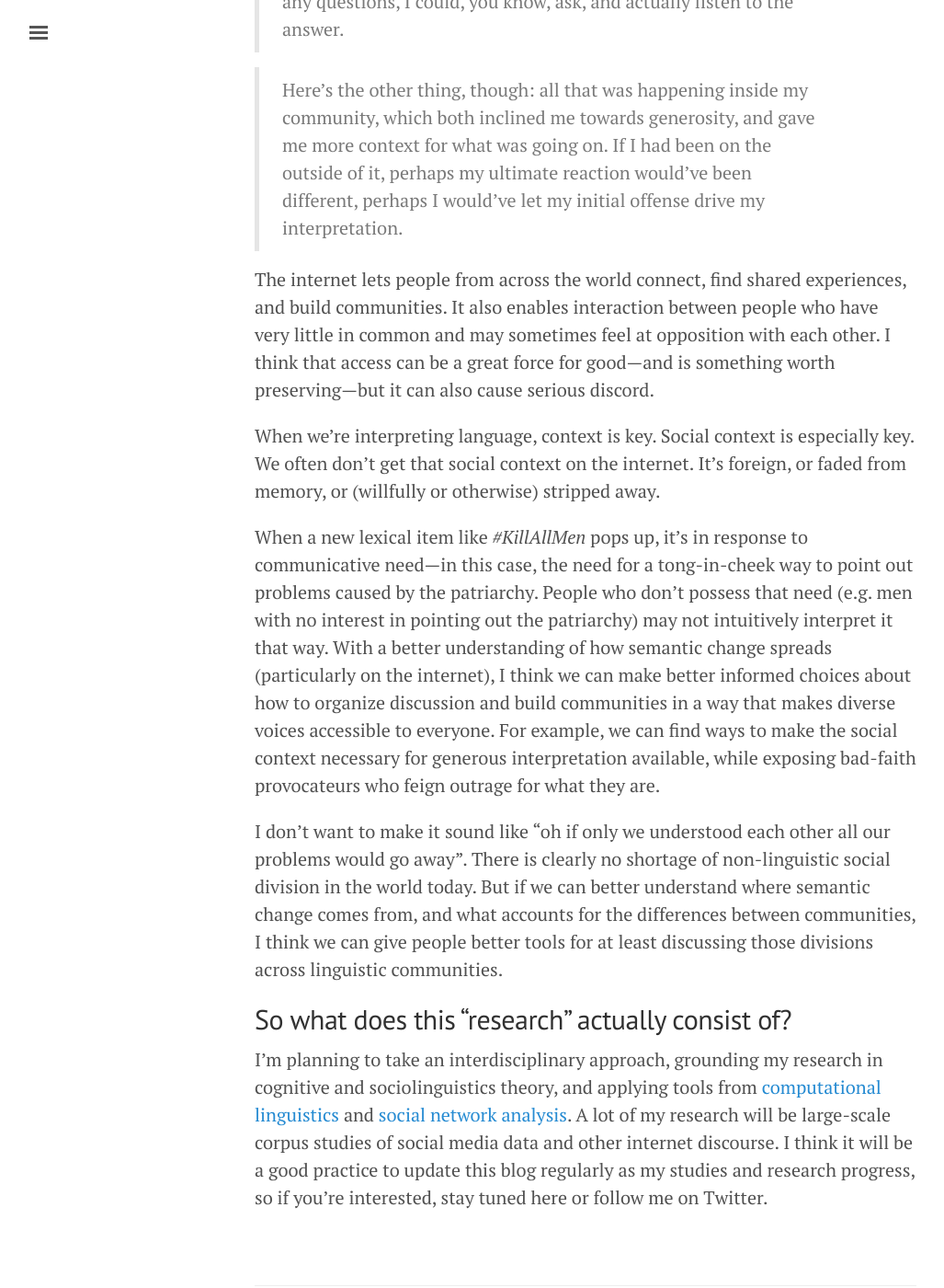
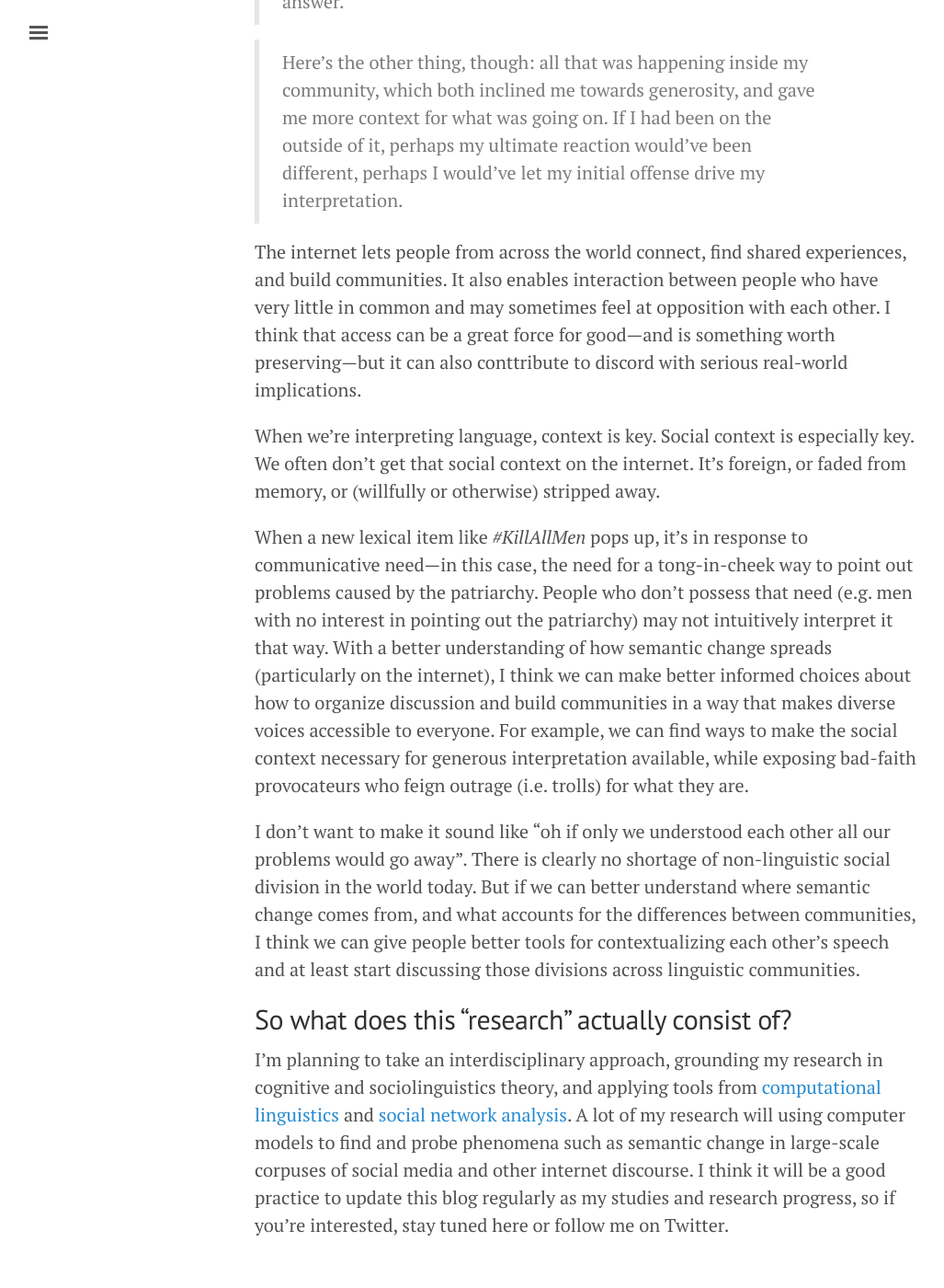
Before and after one commit to winobes/winobes.github.io, a Jekyll site: the page built from _posts/2018-08-08-im-moving-to-sweden.md, in a window 1280 px wide and 1400 px high, scrolled down 2172 px. Shown: the whole window at 92% size, without its empty margins (3-1030 px from the left). Built offline with Jekyll 4.4.1, drawn with Linux system fonts in a browser that asks for light colours; some of the changed text lies outside the part shown.

Commit message:
fix typos

```diff
--- a/_posts/2018-08-08-im-moving-to-sweden.md
+++ b/_posts/2018-08-08-im-moving-to-sweden.md
@@ -22,12 +22,12 @@
 I think my work will mostly focus on lexical semantics.
 
 I'm particularly interested in looking at the social context of language change.
-Sociolinguistics have a concept of a [_speech community_](https://en.wikipedia.org/wiki/Speech_community) -- a group of people who share a set of linguistic conventions such as the meaning of certain words.
-Speech communities come in all sizes from as large as _speakers of English_ to as small as _a pair of close friends_.
+Sociolinguists have this concept of a [_speech community_](https://en.wikipedia.org/wiki/Speech_community) -- a group of people who share a set of linguistic conventions, such as the meaning of certain words.
+Speech communities come in all sizes, from as large as _speakers of English_ to as small as _a pair of close friends_.
 
 Speech communities can overlap or even "eavesdrop" on each other, resulting in the spread of novel linguistic conventions.
-Language changes in a larger community affects the language spoken in sub-communities
-Conversely, changes made to the language by a sub-community are sometimes adopted by the larger community.
+Change in a larger community affect the language spoken in sub-communities.
+Conversely, changes made to the language in a sub-community are sometimes adopted by the larger community.
 
 Linguistic variation (differences between communities) and linguistic change (differences within a community over time) are two sides of the same coin.
 Both are necessary for understanding questions like _where does semantic change come from?_ and _why are some changes adopted more broadly, while others aren't?_
@@ -50,7 +50,7 @@
 
 The internet lets people from across the world connect, find shared experiences, and build communities.
 It also enables interaction between people who have very little in common and may sometimes feel at opposition with each other.
-I think that access can be a great force for good---and is something worth preserving---but it can also cause serious discord.
+I think that access can be a great force for good---and is something worth preserving---but it can also conttribute to discord with serious real-world implications.
 
 When we're interpreting language, context is key.
 Social context is especially key.
@@ -60,14 +60,14 @@
 When a new lexical item like _#KillAllMen_ pops up, it's in response to communicative need---in this case, the need for a tong-in-cheek way to point out problems caused by the patriarchy.
 People who don't possess that need (e.g. men with no interest in pointing out the patriarchy) may not intuitively interpret it that way.
 With a better understanding of how semantic change spreads (particularly on the internet), I think we can make better informed choices about how to organize discussion and build communities in a way that makes diverse voices accessible to everyone.
-For example, we can find ways to make the social context necessary for generous interpretation available, while exposing bad-faith provocateurs who feign outrage for what they are.
+For example, we can find ways to make the social context necessary for generous interpretation available, while exposing bad-faith provocateurs who feign outrage (i.e. trolls) for what they are.
 
 I don't want to make it sound like "oh if only we understood each other all our problems would go away".
 There is clearly no shortage of non-linguistic social division in the world today.
-But if we can better understand where semantic change comes from, and what accounts for the differences between communities, I think we can give people better tools for at least discussing those divisions across linguistic communities.
+But if we can better understand where semantic change comes from, and what accounts for the differences between communities, I think we can give people better tools for contextualizing each other's speech and at least start discussing those divisions across linguistic communities.
 
 ## So what does this "research" actually consist of?
 
 I'm planning to take an interdisciplinary approach, grounding my research in cognitive and sociolinguistics theory, and applying tools from [computational linguistics](https://en.wikipedia.org/wiki/Computational_linguistics) and [social network analysis](https://en.wikipedia.org/wiki/Social_network_analysis).
-A lot of my research will be large-scale corpus studies of social media data and other internet discourse.
+A lot of my research will using computer models to find and probe phenomena such as semantic change in large-scale corpuses of social media and other internet discourse.
 I think it will be a good practice to update this blog regularly as my studies and research progress, so if you're interested, stay tuned here or follow me on Twitter.
```
